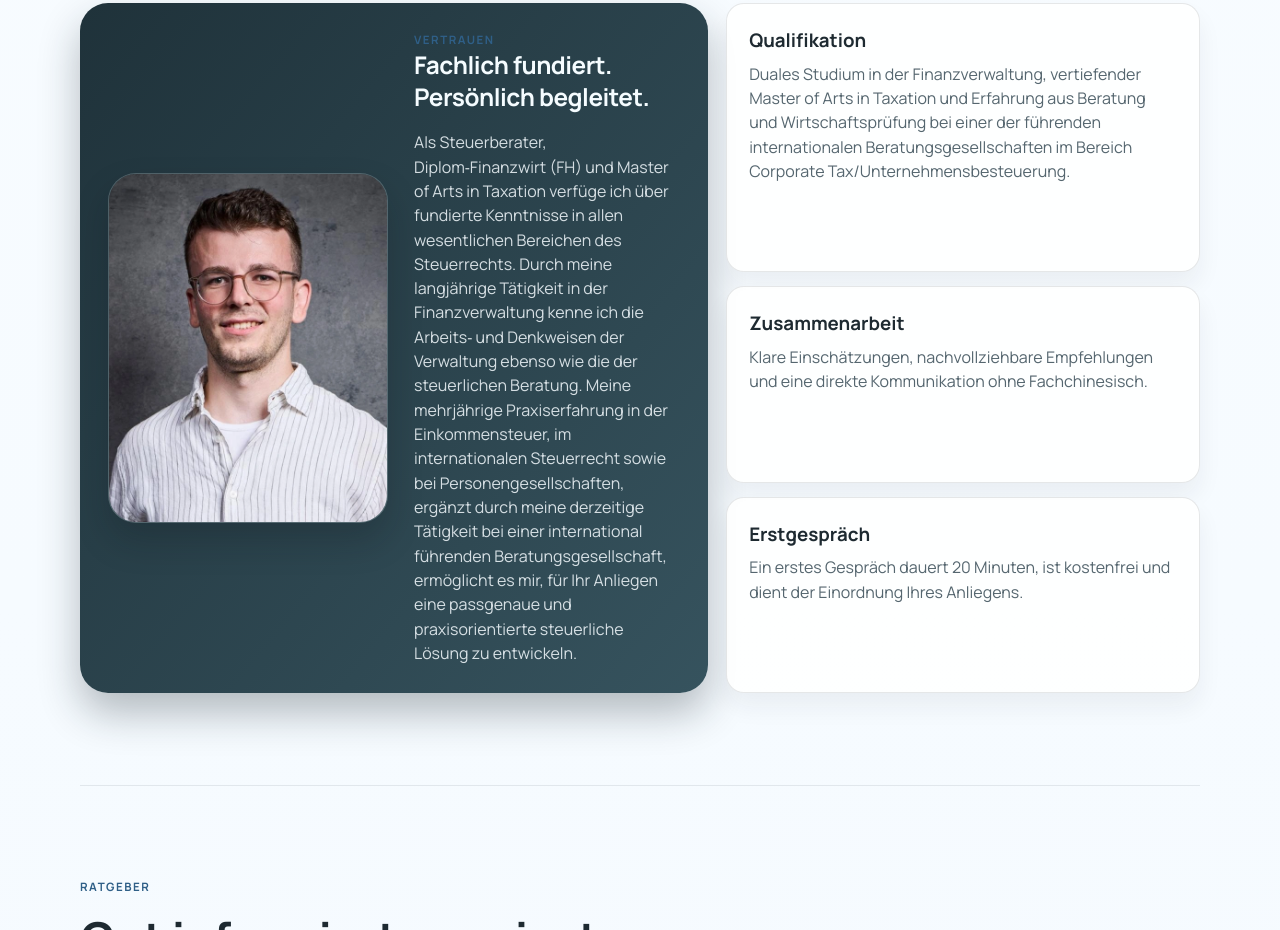
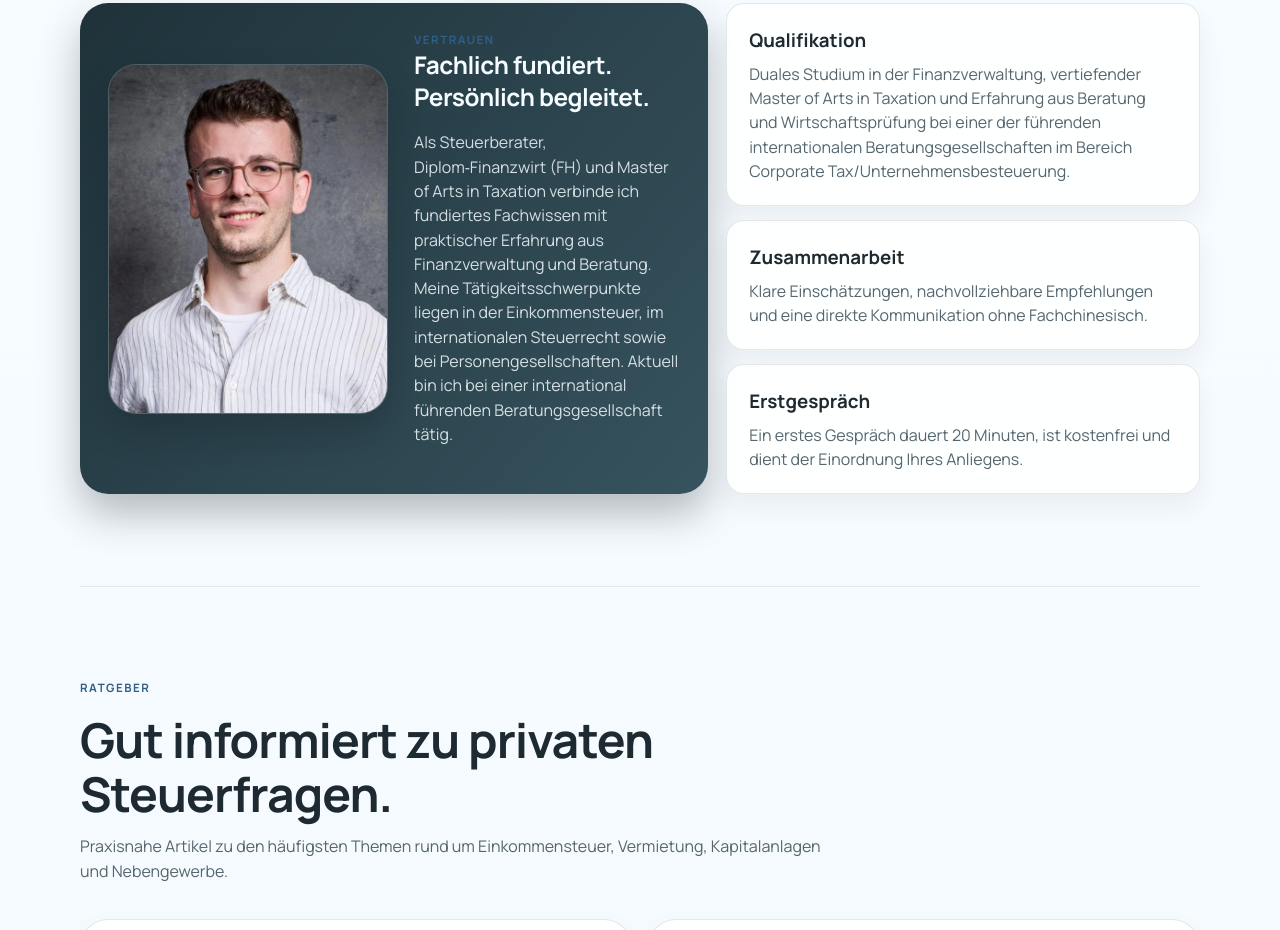
Before and after one commit to IridiumWasTaken/taximusminimus, an Eleventy site: page index.html in a window 1280 px wide. Shown: the part 2696-3626 px from the top of the page. Built offline with nearby package versions, Linux system fonts and the light colour scheme; Eleventy itself is replaced by a stand-in of ours; files that its build step writes are made by us from their sources.

Commit message:
Update index.html

```diff
--- a/index.html
+++ b/index.html
@@ -269,8 +269,7 @@
               <p class="label">Vertrauen</p>
               <h2>Fachlich fundiert. Persönlich begleitet.</h2>
               <p class="quote-copy">
-                Als Steuerberater, Diplom‑Finanzwirt (FH) und Master of Arts in Taxation verfüge ich über fundierte Kenntnisse in allen wesentlichen Bereichen des Steuerrechts. Durch meine langjährige Tätigkeit in der Finanzverwaltung kenne ich die Arbeits‑ und Denkweisen der Verwaltung ebenso wie die der steuerlichen Beratung.
-                Meine mehrjährige Praxiserfahrung in der Einkommensteuer, im internationalen Steuerrecht sowie bei Personengesellschaften, ergänzt durch meine derzeitige Tätigkeit bei einer international führenden Beratungsgesellschaft, ermöglicht es mir, für Ihr Anliegen eine passgenaue und praxisorientierte steuerliche Lösung zu entwickeln.
+                Als Steuerberater, Diplom‑Finanzwirt (FH) und Master of Arts in Taxation verbinde ich fundiertes Fachwissen mit praktischer Erfahrung aus Finanzverwaltung und Beratung. Meine Tätigkeitsschwerpunkte liegen in der Einkommensteuer, im internationalen Steuerrecht sowie bei Personengesellschaften. Aktuell bin ich bei einer international führenden Beratungsgesellschaft tätig.
             </div>
           </div>
         </article>
```
